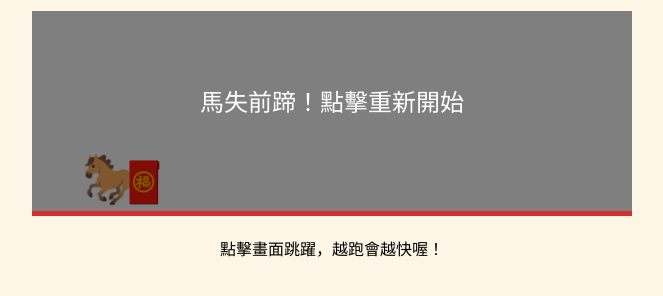
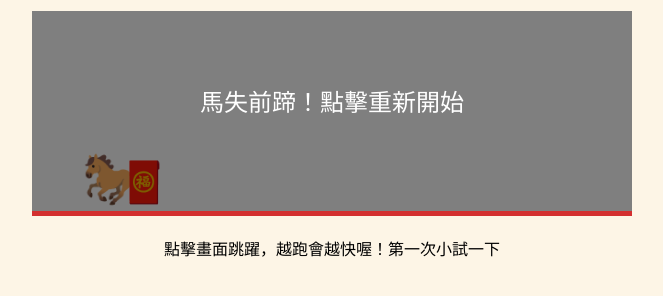
Before and after one commit to sean20090129-ops/horses, a plain HTML site: page index.html in a window 1280 px wide. Shown: the part 152-448 px from the top of the page, without its empty margins (308-971 px from the left). Drawn offline with Linux system fonts and the light colour scheme.

Commit message:
Update index.html

```diff
--- a/index.html
+++ b/index.html
@@ -15,7 +15,7 @@
     <h1>🐎 2026 馬年奔騰</h1>
     <div id="score">分數: 0</div>
     <canvas id="gameCanvas" width="600" height="200"></canvas>
-    <p>點擊畫面跳躍，越跑會越快喔！</p>
+    <p>點擊畫面跳躍，越跑會越快喔！第一次小試一下</p>
 <script>
     const canvas = document.getElementById("gameCanvas");
     const ctx = canvas.getContext("2d");
```
